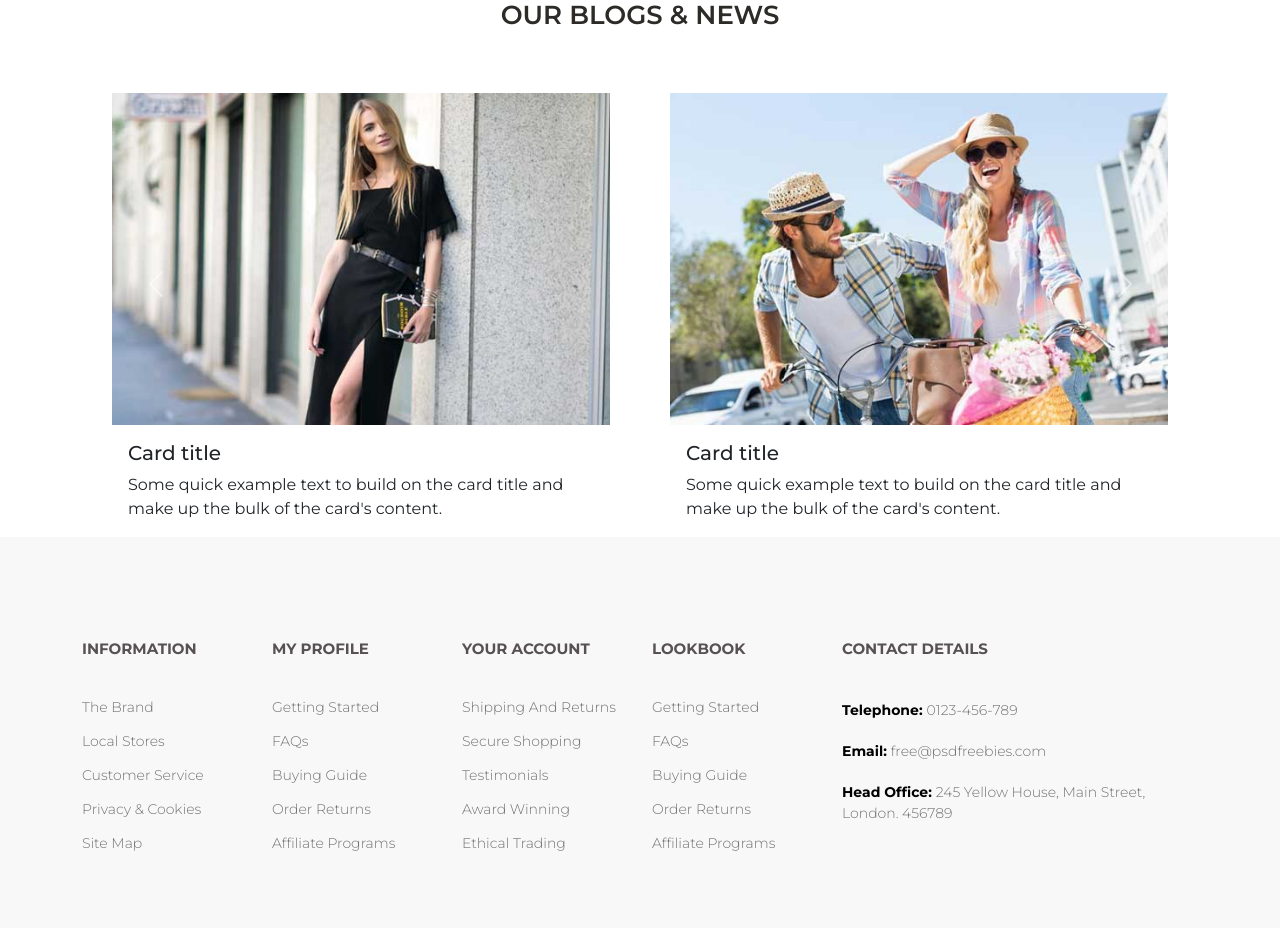
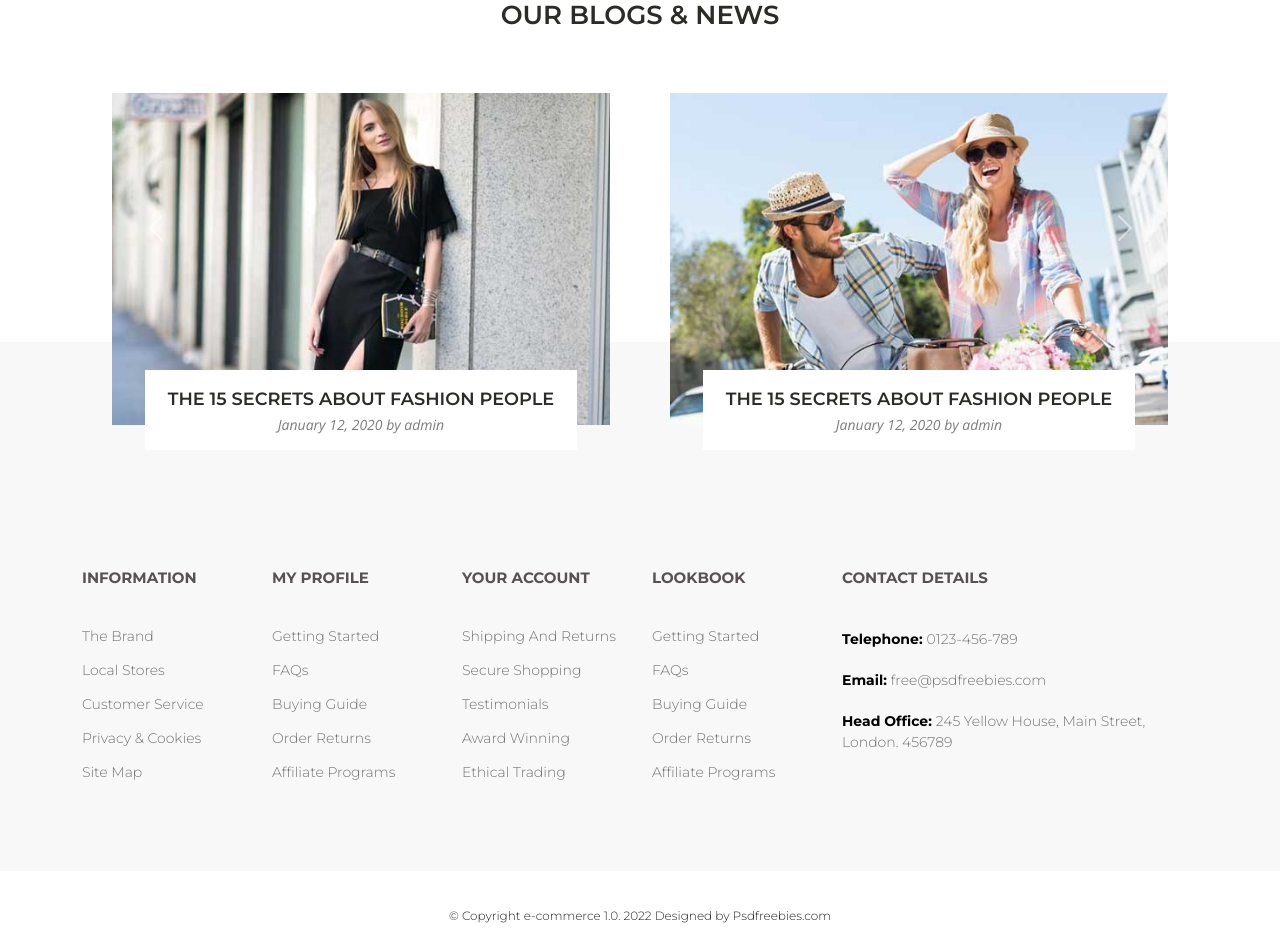
Before and after one commit to TestUser1001/Fashion, a website: page index.html in a window 1280 px wide. Shown: the top 928 px of the page. Drawn offline with nearby package versions, Linux system fonts and the light colour scheme.

```diff
--- a/assets/scss/sections/_blog-news.scss
+++ b/assets/scss/sections/_blog-news.scss
@@ -1,14 +1,41 @@
 @use "../custom" as *;
+
+.blog-news {
+  position: relative;
+  padding-bottom: 2.75rem;
+}
 
 .carousel {
   padding-top: 3.875rem;
 }
 
+.carousel-inner {
+  /* &::after {
+    content: "";
+    height: 1.8rem;
+    width: 100%;
+  } */
+  overflow: visible;
+}
 .card {
+  position: relative;
   margin: 0 1.875rem;
   border-radius: 0;
   border: none;
   width: calc(100% / 2);
+}
+
+.card-body {
+  position: absolute;
+  padding: 1.24rem;
+  background-color: $white;
+  bottom: -10%;
+  transform: translateY(-10%);
+  left: 6.7%;
+  right: 6.7%;
+
+  width: calc(100% - 6.7% * 2);
+  height: 5rem;
 }
 
 /* .img-wrapper {
@@ -19,3 +46,32 @@
     height: 100%;
   }
 } */
+
+.card-title {
+  font-size: 1.11rem;
+  text-transform: uppercase;
+  color: $main-heading-font-color;
+  font-weight: 600;
+}
+
+.card-text {
+  font-size: 0.875rem;
+  color: $blog-date;
+  font-family: "Open Sans", sans-serif;
+  font-style: italic;
+}
+
+.background {
+  height: 5%;
+  &::after {
+    content: "";
+    bottom: 0;
+    left: 0;
+    position: absolute;
+    background-color: $background-accent;
+    width: 100%;
+    height: 27%;
+    /* opacity: 20%; */
+    z-index: -1;
+  }
+}
--- a/assets/scss/sections/_footer-section.scss
+++ b/assets/scss/sections/_footer-section.scss
@@ -19,7 +19,7 @@
   padding-bottom: 2.75rem;
 
   @include media-breakpoint-up(lg) {
-    padding-top: 6.44rem;
+    padding-top: 6.25rem;
   }
 
   &__heading {
--- a/index.html
+++ b/index.html
@@ -25,6 +25,7 @@
     <!-- THE BLOG ANG NEWS SECTION -->
 
     <section id="blog" class="blog-news">
+      <div class="container-fluid background">
         <div class="container">
           <div class="row">
             <h2
@@ -51,12 +52,13 @@
                         alt="Blog-1 image"
                       />
                       <!-- </div> -->
-                    <div class="card-body">
-                      <h5 class="card-title">Card title</h5>
-                      <p class="card-text">
-                        Some quick example text to build on the card title and
-                        make up the bulk of the card's content.
-                      </p>
+                      <div
+                        class="card-body lh-1 d-flex flex-column align-items-center justify-content-center"
+                      >
+                        <h5 class="card-title">
+                          The 15 Secrets About Fashion People
+                        </h5>
+                        <p class="card-text">January 12, 2020 by admin</p>
                       </div>
                     </div>
                     <!-- </div> -->
@@ -70,12 +72,13 @@
                         alt="Blog-2 image"
                       />
                       <!-- </div> -->
-                    <div class="card-body">
-                      <h5 class="card-title">Card title</h5>
-                      <p class="card-text">
-                        Some quick example text to build on the card title and
-                        make up the bulk of the card's content.
-                      </p>
+                      <div
+                        class="card-body lh-1 d-flex flex-column align-items-center justify-content-center"
+                      >
+                        <h5 class="card-title">
+                          The 15 Secrets About Fashion People
+                        </h5>
+                        <p class="card-text">January 12, 2020 by admin</p>
                       </div>
                     </div>
                   </div>
@@ -91,12 +94,13 @@
                         alt="Blog-3 image"
                       />
                       <!--   </div> -->
-                    <div class="card-body">
-                      <h5 class="card-title">Card title</h5>
-                      <p class="card-text">
-                        Some quick example text to build on the card title and
-                        make up the bulk of the card's content.
-                      </p>
+                      <div
+                        class="card-body lh-1 d-flex flex-column align-items-center justify-content-center"
+                      >
+                        <h5 class="card-title">
+                          The 15 Secrets About Fashion People
+                        </h5>
+                        <p class="card-text">January 12, 2020 by admin</p>
                       </div>
                     </div>
 
@@ -108,12 +112,13 @@
                         alt="Blog-1 image"
                       />
                       <!--  </div> -->
-                    <div class="card-body">
-                      <h5 class="card-title">Card title</h5>
-                      <p class="card-text">
-                        Some quick example text to build on the card title and
-                        make up the bulk of the card's content.
-                      </p>
+                      <div
+                        class="card-body lh-1 d-flex flex-column align-items-center justify-content-center"
+                      >
+                        <h5 class="card-title">
+                          The 15 Secrets About Fashion People
+                        </h5>
+                        <p class="card-text">January 12, 2020 by admin</p>
                       </div>
                     </div>
                   </div>
@@ -143,6 +148,7 @@
                 ></span>
                 <span class="visually-hidden">Next</span>
               </button>
+            </div>
           </div>
         </div>
       </div>
```
Also changed, not shown: assets/img/Blogs-and-News/Icon-1.png (added), assets/img/Blogs-and-News/Icon-2.png (added), dist/css/style.css, 1 other file. Lines whose indentation alone changed are shown as unchanged.
